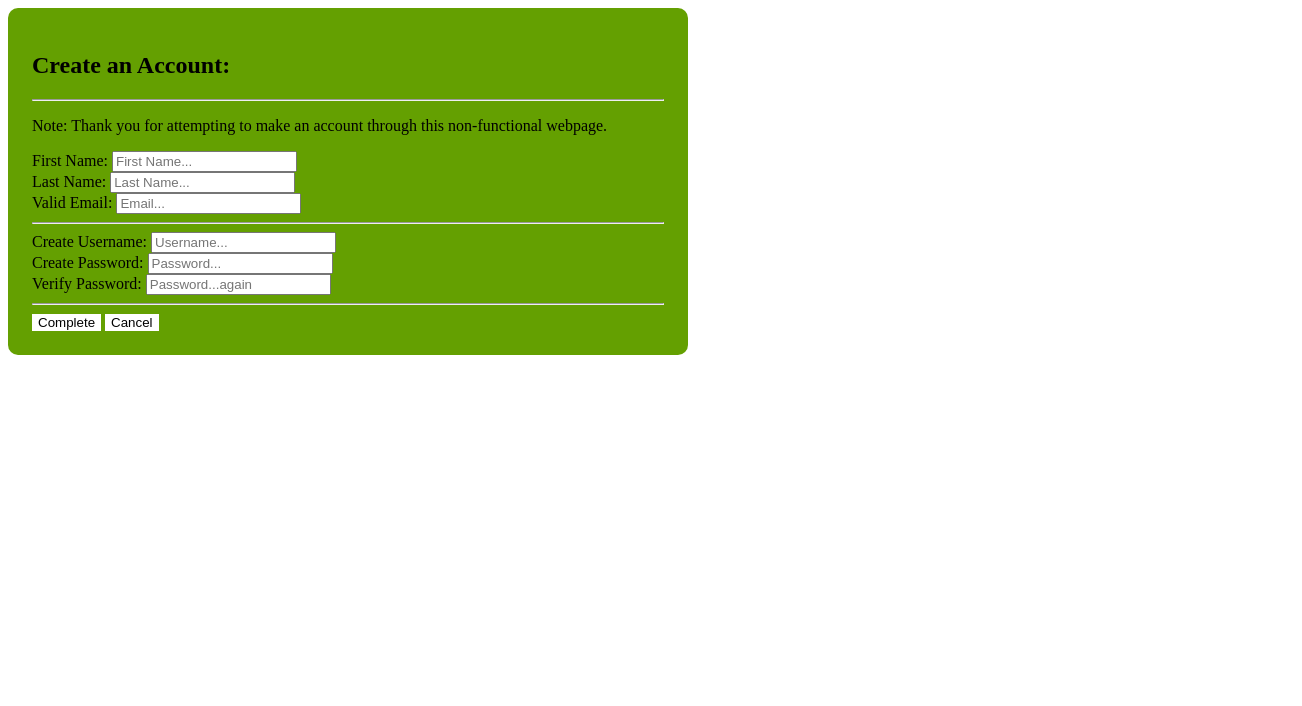
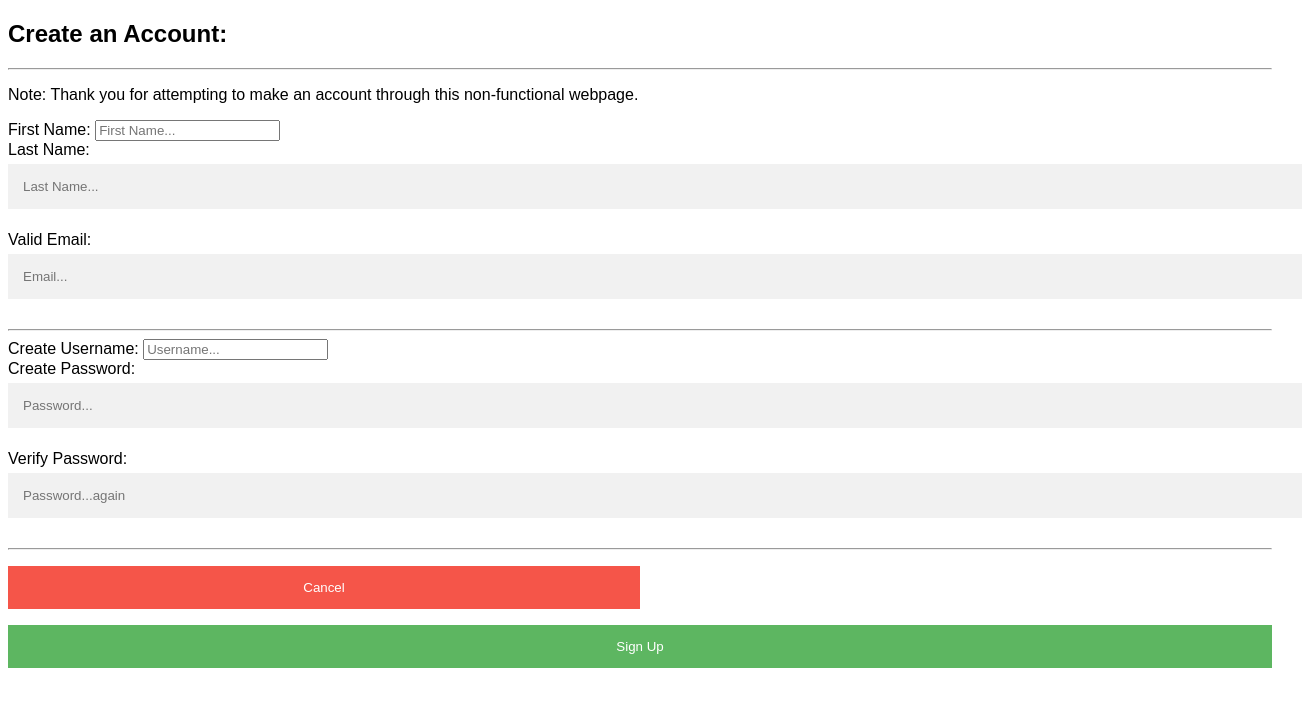
Before and after one commit to fhtran/Playground, a website: page HTML.CSS.JS_Concepts/Create.html in a window 1280 px wide. Shown: the whole page, 1302 px wide, since content can reach past the window. Drawn offline with Linux system fonts and the light colour scheme.

Commit message:
Pretty sign up sheet

```diff
--- a/HTML.CSS.JS_Concepts/Create.css
+++ b/HTML.CSS.JS_Concepts/Create.css
@@ -1,18 +1,40 @@
-#container {
-    padding: 1.5em;
-    background: #64A001;
-    border-radius: 10px;
-    width: 50%;
+#container {font-family: Arial, Helvetica, sans-serif;}
+
+input[type=text], input[type=password] {
+  width: 100%;
+  padding: 15px;
+  margin: 5px 0 22px 0;
+  display: inline-block;
+  border: none;
+  background: #f1f1f1;
 }
 
-.block {
-    display: block;
-    border: black;
-    background: #FFFFFF;
-    display: inline;
+input[type=text]:focus, input[type=password]:focus {
+  background-color: #ddd;
+  outline: none;
 }
 
-.block:hover {
-    background: black;
-    color: #FFFFFF;
+button {
+  background-color: #4CAF50;
+  color: white;
+  padding: 14px 20px;
+  margin: 8px 0;
+  border: none;
+  cursor: pointer;
+  width: 100%;
+  opacity: 0.9;
 }
+
+button:hover {
+  opacity:1;
+}
+
+.Cancel_btn {
+  padding: 14px 20px;
+  background-color: #f44336;
+}
+
+.Cancel_btn, .signupbtn {
+  float: left;
+  width: 50%;
+}
--- a/HTML.CSS.JS_Concepts/Create.html
+++ b/HTML.CSS.JS_Concepts/Create.html
@@ -35,17 +35,17 @@
             </div>
             <div>
                 <label>Create Password:</label>
-                <input type="text" placeholder="Password..." id="Password_input"/>
+                <input type="password" placeholder="Password..." id="Password_input"/>
             </div>
             <div>
                 <label>Verify Password:</label>
-                <input type="text" placeholder="Password...again" id="Password_verify"/>
+                <input type="password" placeholder="Password...again" id="Password_verify"/>
             </div>
         </div>
         <hr>
-        <div>
-            <button type="button" class="block">Complete</button>
-            <button type="button" class="block">Cancel</button>
+        <div class="buttons">
+            <button type="button" class="Cancel_btn">Cancel</button>
+            <button type="submit" class="Signup_btn">Sign Up</button>
         </div>
     </div>
 </body>
```
